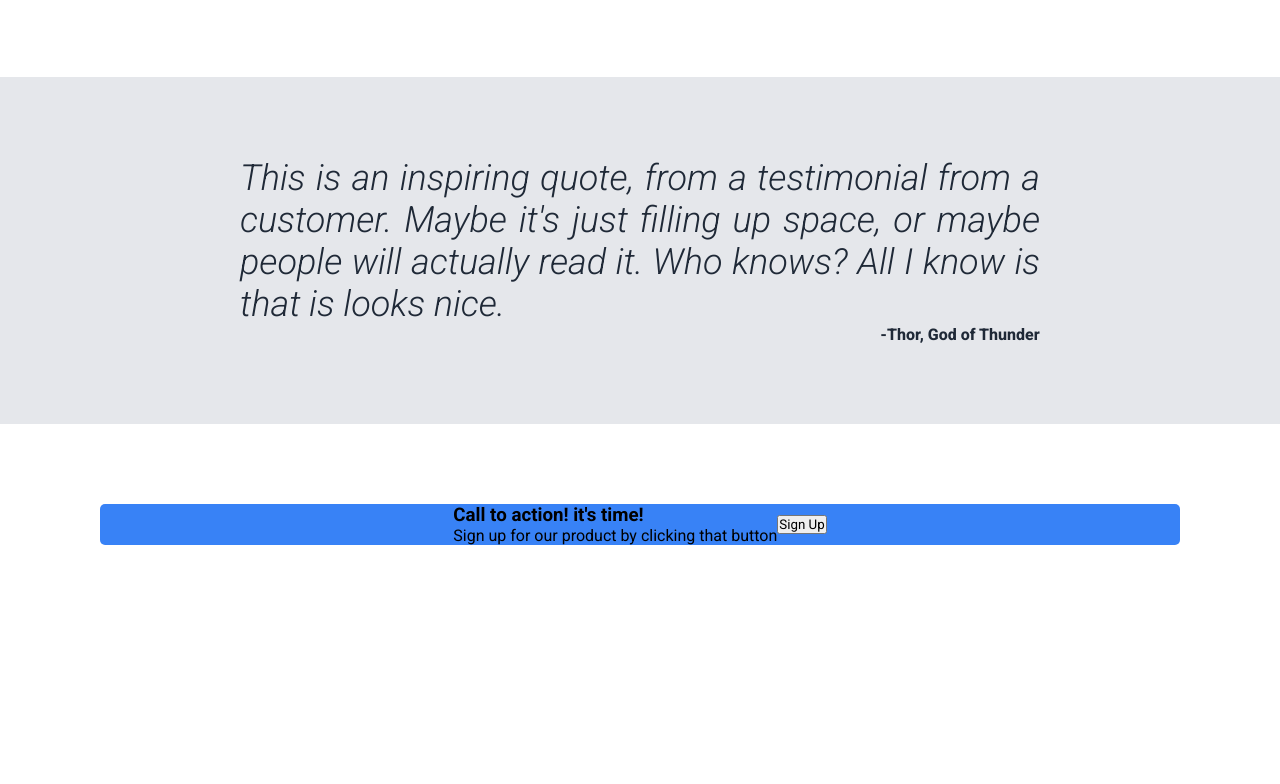
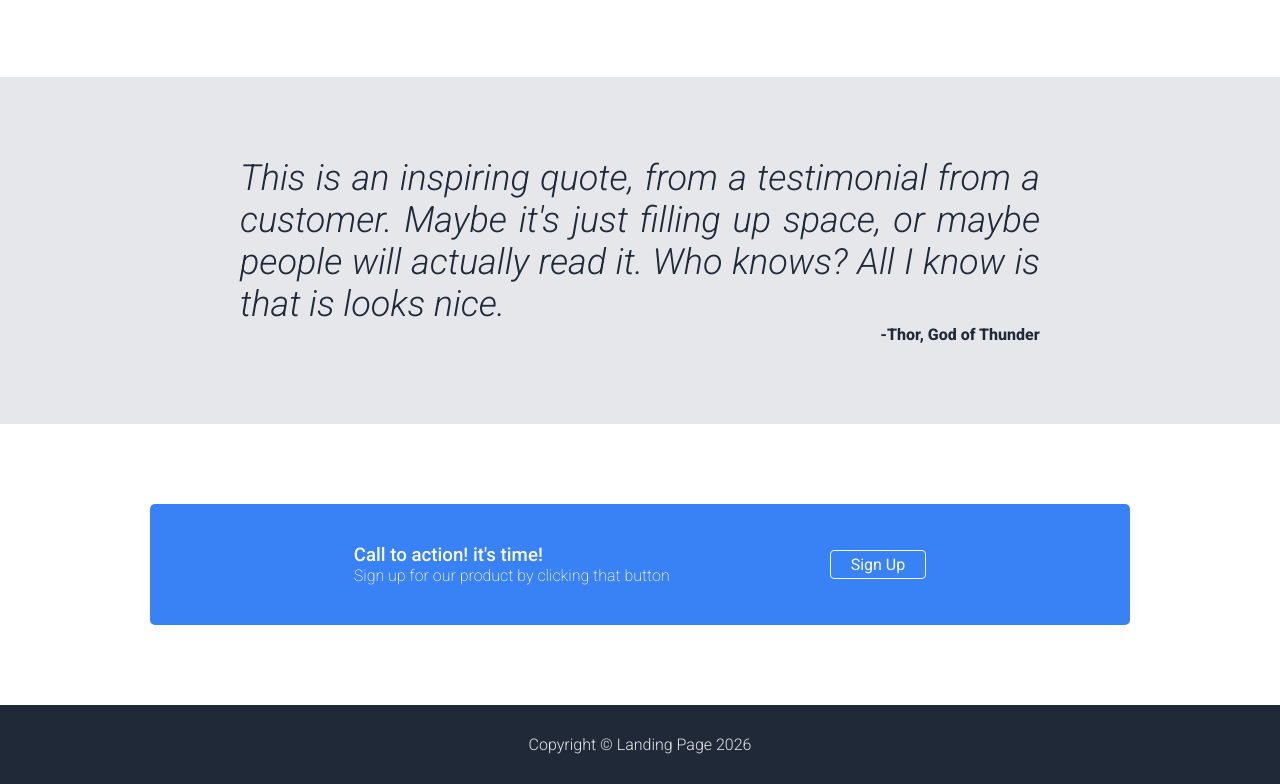
Before and after one commit to agtolentino/Project-Landing-Page, a plain HTML site: page index.html in a window 1280 px wide. Shown: the part 802-1586 px from the top of the page. Before the commit the page ends 1427 px from the top, so only its background shows below. Drawn offline with Linux system fonts and the light colour scheme.

Commit message:
feat: added section 4 and footer

```diff
--- a/index.html
+++ b/index.html
@@ -38,7 +38,9 @@
           <button>Sign up</button>
         </div>
         <div class="section1-right">
-          <div class="placeholder">This is a placeholder for an image</div>
+          <div class="placeholder">
+            <p>This is a placeholder for an image</p>
+          </div>
         </div>
       </div>
       <!-- Section 1 End -->
@@ -93,6 +95,8 @@
       <!-- Section 4 End -->
     </main>
 
-    <footer></footer>
+    <footer>
+      <p>Copyright &copy; Landing Page 2026</p>
+    </footer>
   </body>
 </html>
--- a/style/style.css
+++ b/style/style.css
@@ -36,6 +36,7 @@ header {
   gap: 20px;
 }
 
+/* Section 1 Start */
 .section1 {
   display: flex;
   justify-content: space-between;
@@ -64,7 +65,7 @@ header {
   font-size: 18px;
   font-weight: 600;
   border-radius: 4px;
-  padding: 4px 16px;
+  padding: 4px 20px;
   border: none;
   cursor: pointer;
 }
@@ -74,6 +75,13 @@ header {
   padding: 120px 260px;
   color: white;
 }
+
+.placeholder p {
+  max-width: 40rem;
+}
+/* Section 1 End */
+
+/* Section 2 Start */
 
 .section2 {
   margin: 40px 0 80px 0;
@@ -107,6 +115,9 @@ header {
   margin-bottom: 5px;
 }
 
+/* Section 2 End */
+
+/* Section 3 Start */
 .section3 {
   background-color: #e5e7eb;
   padding: 80px 0;
@@ -131,6 +142,9 @@ header {
   font-weight: 800;
 }
 
+/* Section 3 End */
+
+/* Section 4 Styles Start */
 .section4 {
   display: flex;
   align-items: center;
@@ -139,11 +153,45 @@ header {
 
 .action-card {
   background-color: #3882f6;
-  width: 67.5rem;
+  width: 60rem;
   height: auto;
   margin: 80px 0;
   border-radius: 5px;
+  padding: 40px 10px;
   display: flex;
   align-items: center;
   justify-content: center;
+  gap: 10rem;
 }
+
+.card-left h3 {
+  color: #f9faf8;
+  font-weight: 500;
+}
+
+.card-left p {
+  color: #f9faf8;
+  font-weight: 200;
+}
+
+.action-card button {
+  background-color: #3882f6;
+  color: #f9faf8;
+  font-size: 16px;
+  font-weight: 400;
+  border-radius: 4px;
+  padding: 4px 20px;
+  border: solid #f9faf8 1.5px;
+  cursor: pointer;
+}
+
+/* Section 4 Styles End*/
+
+/* footer styles */
+footer {
+  color: #e5e7eb;
+  background-color: #1f2937;
+  text-align: center;
+  font-weight: 300;
+  padding: 30px;
+}
```
